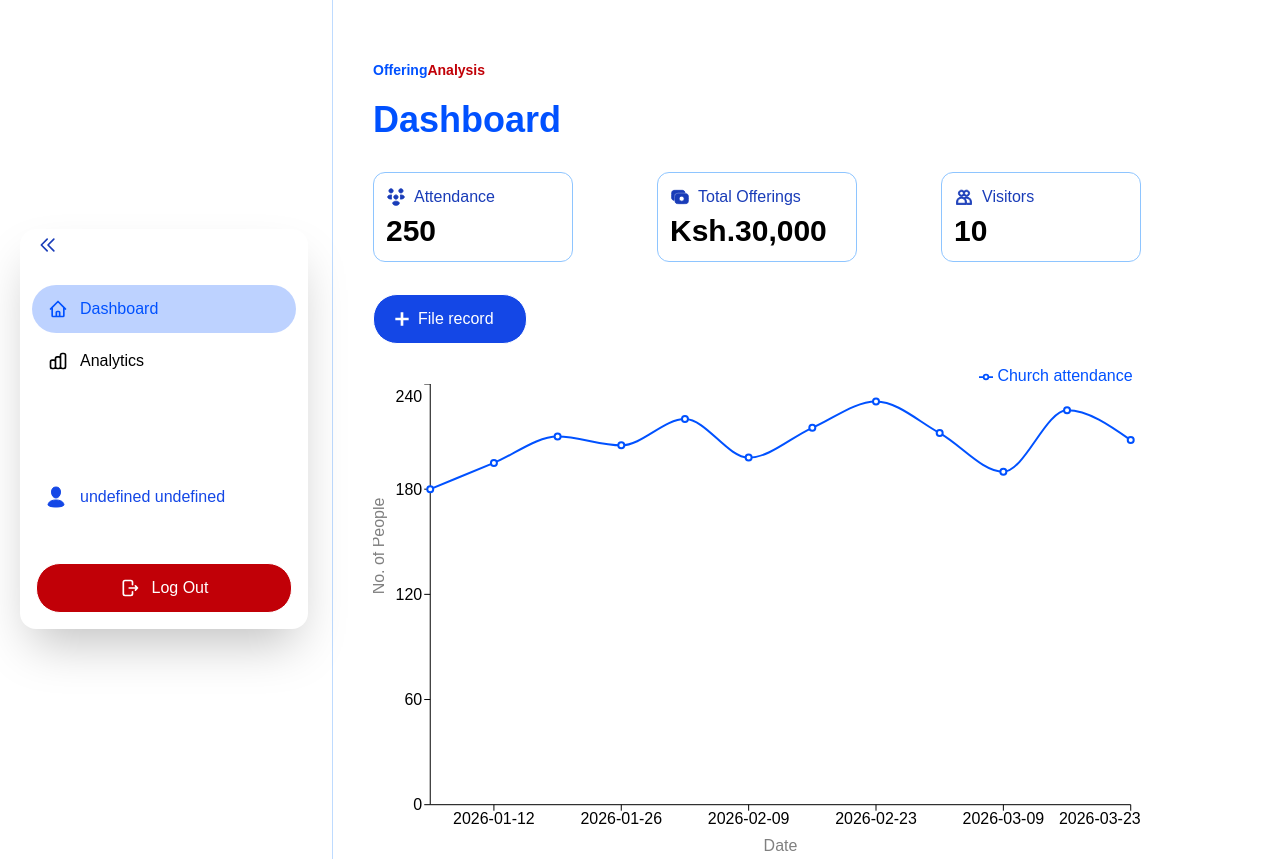
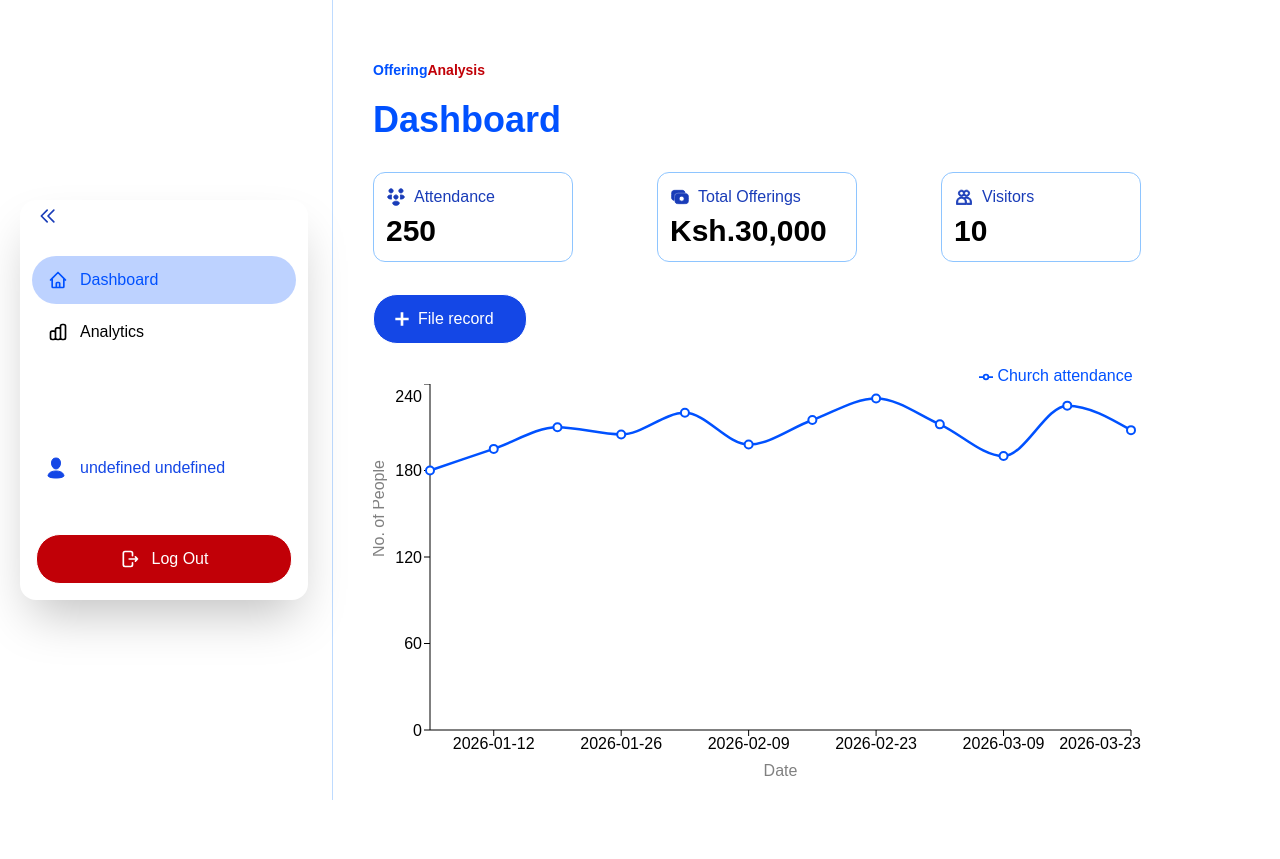
Before and after one commit to SamGombs20/OfferingAnalysisWeb, a Next.js app: page /dashboard in a window 1280 px wide. After the commit the page ends 800 px from the top, so only its background shows below. Built offline with nearby package versions, Linux system fonts and the light colour scheme.

Commit message:
Update:User dashboard trend charts

```diff
--- a/app/components/attendance_trend_chart.tsx
+++ b/app/components/attendance_trend_chart.tsx
@@ -15,7 +15,7 @@ const AttendanceChart = () => {
         style={{
           width: "100%",
           maxWidth: "800px",
-          maxHeight: "80vh",
+          height:'400px',
           aspectRatio: 1.618,
         }}
         responsive
@@ -31,7 +31,8 @@ const AttendanceChart = () => {
           dataKey="attendance"
           type="monotone"
           stroke="#0051ff"
-          strokeWidth={2}
+          strokeWidth={2.5}
+          dot={{stroke:'#0051ff', strokeWidth:2,r:4}}
           name="Church attendance"
         />
         <XAxis
```
